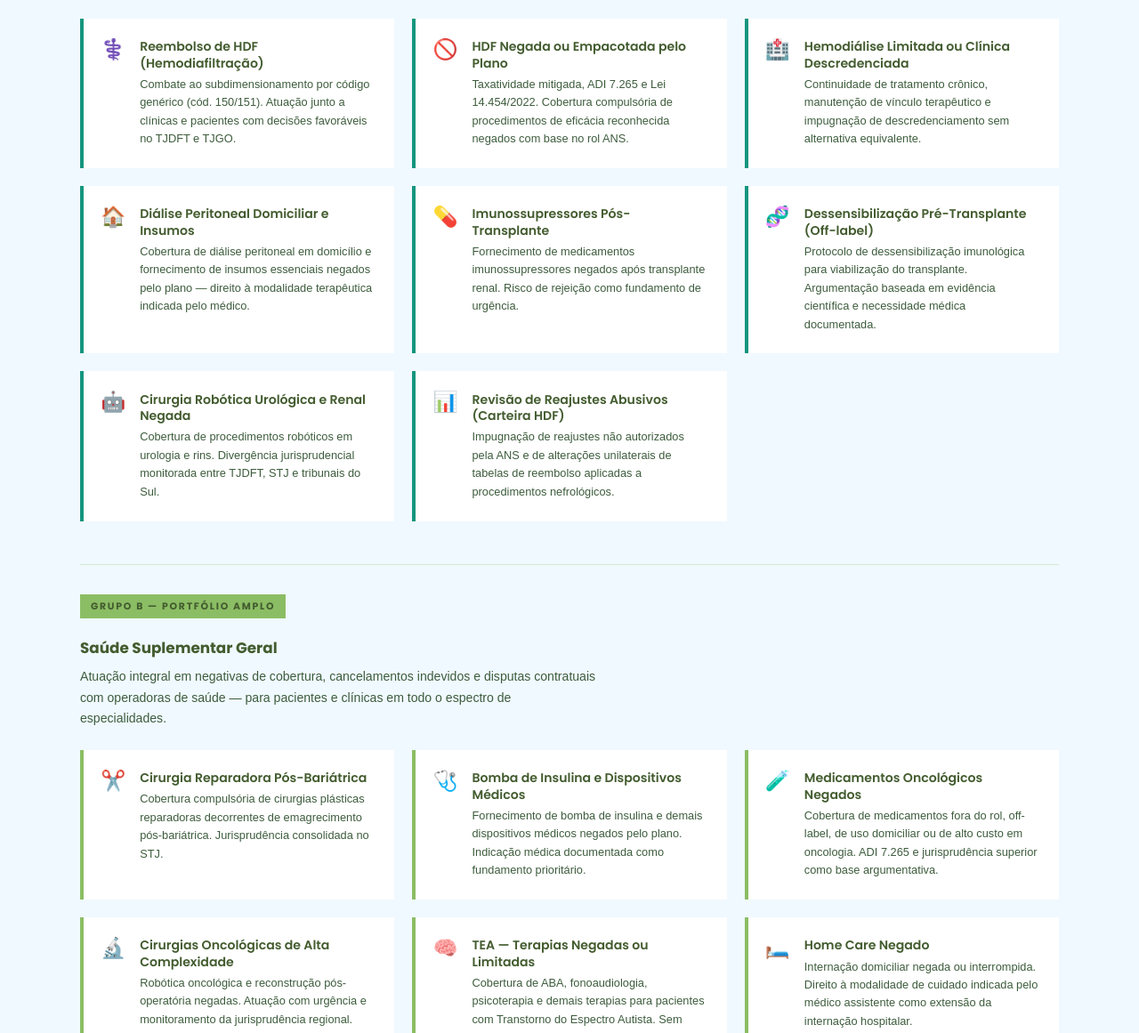
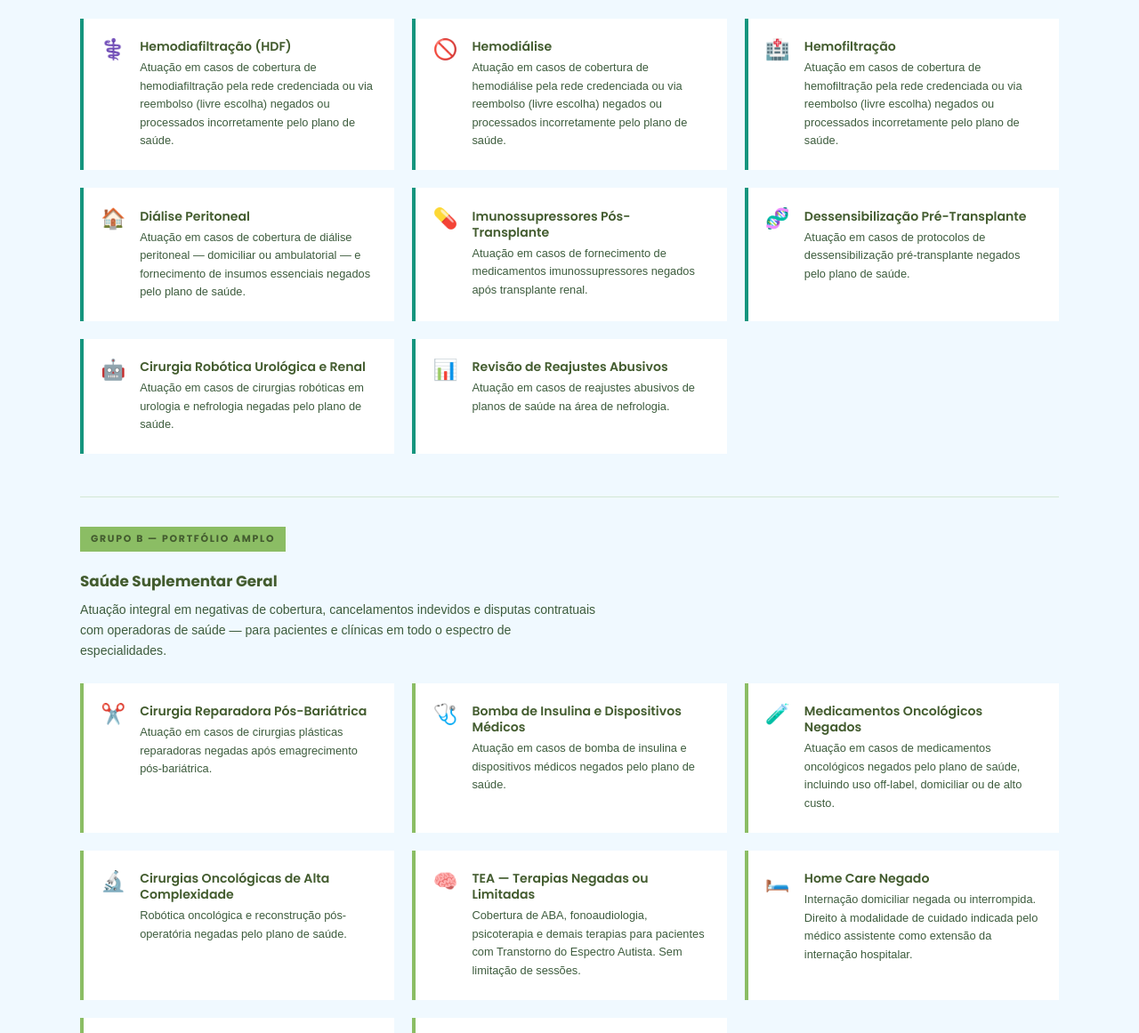
Before and after one commit to sossaudelegal/sossaudelegal.github.io, a plain HTML site: page index.html in a window 1280 px wide. Shown: the part 2257-3418 px from the top of the page at 89% size. Drawn offline with Linux system fonts and the light colour scheme.

Commit message:
Add files via upload

```diff
--- a/index.html
+++ b/index.html
@@ -837,8 +837,7 @@
       <div class="sobre-direita">
         <div class="sobre-bio reveal">
           <p>
-            O escritório Seiffert &amp; Silva Advocacia — marca SoS · Seiffert &amp; Silva — nasceu da convicção de que o litígio em saúde suplementar exige especialização real: conhecimento técnico do procedimento negado, compreensão da dinâmica operacional das operadoras e domínio da jurisprudência em formação nos tribunais regionais e superiores.
-          </p>
+            O escritório Seiffert &amp; Silva Advocacia nasceu da convicção de que o litígio em saúde suplementar exige especialização real: conhecimento técnico do procedimento negado, compreensão da dinâmica operacional das operadoras e acompanhamento permanente das tendências do direito à saúde suplementar nos tribunais estaduais, regionais e superiores.</p>
           <p>
             Nossa atuação é voltada à representação de pacientes diante de negativas de cobertura, cancelamentos indevidos e reajustes abusivos — com foco estratégico em nefrologia e portfólio abrangente em saúde suplementar.
           </p>
@@ -903,57 +902,57 @@
         <div class="service-card reveal">
           <span class="service-icon">⚕️</span>
           <div>
-            <p class="service-name">Reembolso de HDF (Hemodiafiltração)</p>
-            <p class="service-desc">Combate ao subdimensionamento por código genérico (cód. 150/151). Atuação junto a clínicas e pacientes com decisões favoráveis no TJDFT e TJGO.</p>
+            <p class="service-name">Hemodiafiltração (HDF)</p>
+            <p class="service-desc">Atuação em casos de cobertura de hemodiafiltração pela rede credenciada ou via reembolso (livre escolha) negados ou processados incorretamente pelo plano de saúde.</p>
           </div>
         </div>
         <div class="service-card reveal">
           <span class="service-icon">🚫</span>
           <div>
-            <p class="service-name">HDF Negada ou Empacotada pelo Plano</p>
-            <p class="service-desc">Taxatividade mitigada, ADI 7.265 e Lei 14.454/2022. Cobertura compulsória de procedimentos de eficácia reconhecida negados com base no rol ANS.</p>
+            <p class="service-name">Hemodiálise</p>
+            <p class="service-desc">Atuação em casos de cobertura de hemodiálise pela rede credenciada ou via reembolso (livre escolha) negados ou processados incorretamente pelo plano de saúde.</p>
           </div>
         </div>
         <div class="service-card reveal">
           <span class="service-icon">🏥</span>
           <div>
-            <p class="service-name">Hemodiálise Limitada ou Clínica Descredenciada</p>
-            <p class="service-desc">Continuidade de tratamento crônico, manutenção de vínculo terapêutico e impugnação de descredenciamento sem alternativa equivalente.</p>
+            <p class="service-name">Hemofiltração</p>
+            <p class="service-desc">Atuação em casos de cobertura de hemofiltração pela rede credenciada ou via reembolso (livre escolha) negados ou processados incorretamente pelo plano de saúde.</p>
           </div>
         </div>
         <div class="service-card reveal">
           <span class="service-icon">🏠</span>
           <div>
-            <p class="service-name">Diálise Peritoneal Domiciliar e Insumos</p>
-            <p class="service-desc">Cobertura de diálise peritoneal em domicílio e fornecimento de insumos essenciais negados pelo plano — direito à modalidade terapêutica indicada pelo médico.</p>
+            <p class="service-name">Diálise Peritoneal</p>
+            <p class="service-desc">Atuação em casos de cobertura de diálise peritoneal — domiciliar ou ambulatorial — e fornecimento de insumos essenciais negados pelo plano de saúde.</p>
           </div>
         </div>
         <div class="service-card reveal">
           <span class="service-icon">💊</span>
           <div>
             <p class="service-name">Imunossupressores Pós-Transplante</p>
-            <p class="service-desc">Fornecimento de medicamentos imunossupressores negados após transplante renal. Risco de rejeição como fundamento de urgência.</p>
+            <p class="service-desc">Atuação em casos de fornecimento de medicamentos imunossupressores negados após transplante renal.</p>
           </div>
         </div>
         <div class="service-card reveal">
           <span class="service-icon">🧬</span>
           <div>
-            <p class="service-name">Dessensibilização Pré-Transplante (Off-label)</p>
-            <p class="service-desc">Protocolo de dessensibilização imunológica para viabilização do transplante. Argumentação baseada em evidência científica e necessidade médica documentada.</p>
+            <p class="service-name">Dessensibilização Pré-Transplante</p>
+            <p class="service-desc">Atuação em casos de protocolos de dessensibilização pré-transplante negados pelo plano de saúde.</p>
           </div>
         </div>
         <div class="service-card reveal">
           <span class="service-icon">🤖</span>
           <div>
-            <p class="service-name">Cirurgia Robótica Urológica e Renal Negada</p>
-            <p class="service-desc">Cobertura de procedimentos robóticos em urologia e rins. Divergência jurisprudencial monitorada entre TJDFT, STJ e tribunais do Sul.</p>
+            <p class="service-name">Cirurgia Robótica Urológica e Renal</p>
+            <p class="service-desc">Atuação em casos de cirurgias robóticas em urologia e nefrologia negadas pelo plano de saúde.</p>
           </div>
         </div>
         <div class="service-card reveal">
           <span class="service-icon">📊</span>
           <div>
-            <p class="service-name">Revisão de Reajustes Abusivos (Carteira HDF)</p>
-            <p class="service-desc">Impugnação de reajustes não autorizados pela ANS e de alterações unilaterais de tabelas de reembolso aplicadas a procedimentos nefrológicos.</p>
+            <p class="service-name">Revisão de Reajustes Abusivos</p>
+            <p class="service-desc">Atuação em casos de reajustes abusivos de planos de saúde na área de nefrologia.</p>
           </div>
         </div>
       </div>
@@ -976,28 +975,28 @@
           <span class="service-icon">✂️</span>
           <div>
             <p class="service-name">Cirurgia Reparadora Pós-Bariátrica</p>
-            <p class="service-desc">Cobertura compulsória de cirurgias plásticas reparadoras decorrentes de emagrecimento pós-bariátrica. Jurisprudência consolidada no STJ.</p>
+            <p class="service-desc">Atuação em casos de cirurgias plásticas reparadoras negadas após emagrecimento pós-bariátrica.</p>
           </div>
         </div>
         <div class="service-card grupo-b reveal">
           <span class="service-icon">🩺</span>
           <div>
             <p class="service-name">Bomba de Insulina e Dispositivos Médicos</p>
-            <p class="service-desc">Fornecimento de bomba de insulina e demais dispositivos médicos negados pelo plano. Indicação médica documentada como fundamento prioritário.</p>
+            <p class="service-desc">Atuação em casos de bomba de insulina e dispositivos médicos negados pelo plano de saúde.</p>
           </div>
         </div>
         <div class="service-card grupo-b reveal">
           <span class="service-icon">🧪</span>
           <div>
             <p class="service-name">Medicamentos Oncológicos Negados</p>
-            <p class="service-desc">Cobertura de medicamentos fora do rol, off-label, de uso domiciliar ou de alto custo em oncologia. ADI 7.265 e jurisprudência superior como base argumentativa.</p>
+            <p class="service-desc">Atuação em casos de medicamentos oncológicos negados pelo plano de saúde, incluindo uso off-label, domiciliar ou de alto custo.</p>
           </div>
         </div>
         <div class="service-card grupo-b reveal">
           <span class="service-icon">🔬</span>
           <div>
             <p class="service-name">Cirurgias Oncológicas de Alta Complexidade</p>
-            <p class="service-desc">Robótica oncológica e reconstrução pós-operatória negadas. Atuação com urgência e monitoramento da jurisprudência regional.</p>
+            <p class="service-desc">Robótica oncológica e reconstrução pós-operatória negadas pelo plano de saúde.</p>
           </div>
         </div>
         <div class="service-card grupo-b reveal">
@@ -1018,14 +1017,14 @@
           <span class="service-icon">⚠️</span>
           <div>
             <p class="service-name">Cancelamento Indevido Durante Tratamento</p>
-            <p class="service-desc">STJ Tema 1082 — cancelamento de plano individual por inadimplência durante tratamento de doença grave. Proteção da continuidade terapêutica.</p>
+            <p class="service-desc">Atuação em casos de cancelamento indevido de plano de saúde durante tratamento de doença grave.</p>
           </div>
         </div>
         <div class="service-card grupo-b reveal">
           <span class="service-icon">👔</span>
           <div>
             <p class="service-name">Perda do Plano por Demissão ou Aposentadoria</p>
-            <p class="service-desc">Arts. 30 e 31 da Lei 9.656/98 — manutenção do plano coletivo empresarial após demissão sem justa causa ou aposentadoria. STJ Temas 989 e 1034.</p>
+Atuação em casos de perda do plano de saúde por demissão sem justa causa ou aposentadoria.</p>
           </div>
         </div>
       </div>
```
